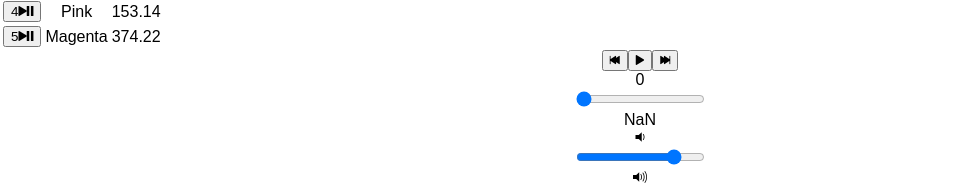
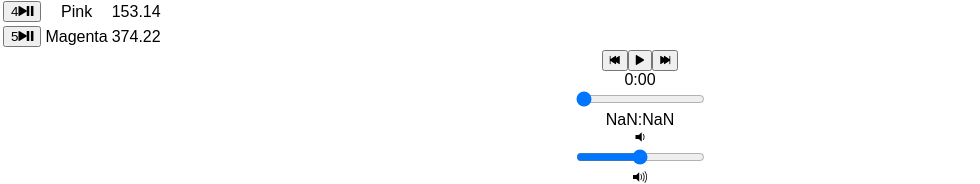
Before and after one commit to TravisBlair74/bloc-jams-react, a React (Create React App) app: page /album/the-colors in a window 1280 px wide. Shown: the part 865-1049 px from the top of the page, without its empty margins (0-980 px from the left). Built offline with nearby package versions, Linux system fonts and the light colour scheme.

Commit message:
Volume slider added and time format conversion

```diff
--- a/src/components/Album.js
+++ b/src/components/Album.js
@@ -14,6 +14,7 @@ class Album extends Component {
           album: album,
           currentSong: album.songs[0],
           currentTime: 0,
+          currentVolume: 1,
           duration: album.songs[0].duration,
           isPlaying: false
         };
@@ -44,6 +45,13 @@ class Album extends Component {
    play() {
      this.audioElement.play();
      this.setState({ isPlaying: true });
+   }
+
+   formatTime(time) {
+     const minutes = Math.floor(time/60);
+     const seconds = Math.floor(time%60);
+     if (seconds<10) {return (minutes + ":0" + seconds);}
+     return (minutes + ":" + seconds);
    }
 
    pause() {
@@ -88,6 +96,12 @@ class Album extends Component {
      this.setState({ currentTime: newTime });
    }
 
+   handleVolumeChange(e) {
+      const newVolume = e.target.value;
+      this.audioElement.volume = newVolume;
+      this.setState({ currentVolume: newVolume });
+    }
+
   render() {
     return (
       <section className="album">
@@ -126,11 +140,14 @@ class Album extends Component {
           isPlaying={this.state.isPlaying}
           currentSong={this.state.currentSong}
           currentTime={this.audioElement.currentTime}
+          currentVolume={this.audioElement.currentVolume}
           duration={this.audioElement.duration}
           handleSongClick={() => this.handleSongClick(this.state.currentSong)}
           handlePrevClick={() => this.handlePrevClick()}
           handleNextClick={() => this.handleNextClick()}
           handleTimeChange={(e) => this.handleTimeChange(e)}
+          handleVolumeChange={(e) => this.handleVolumeChange(e)}
+          formatTime={(time) => this.formatTime(time)}
         />
       </section>
     );
--- a/src/components/PlayerBar.js
+++ b/src/components/PlayerBar.js
@@ -16,7 +16,7 @@ class PlayerBar extends Component {
           </button>
         </section>
         <section id="time-control">
-          <div className="current-time">{this.props.currentTime}</div>
+          <div className="current-time">{this.props.formatTime(this.props.currentTime)}</div>
           <input
             type="range"
             className="seek-bar"
@@ -26,11 +26,19 @@ class PlayerBar extends Component {
             step="0.01"
             onChange={this.props.handleTimeChange}
           />
-          <div className="total-time">{this.props.duration}</div>
+          <div className="total-time">{this.props.formatTime(this.props.duration)}</div>
         </section>
         <section id="volume-control">
           <div className="icon ion-volume-low"></div>
-          <input type="range" className="seek-bar" value="80" />
+          <input
+            type="range"
+            className="volume-bar"
+            value={this.props.currentVolume}
+            max="1"
+            min="0"
+            step="0.01"
+            onChange={this.props.handleVolumeChange}
+          />
           <div className="icon ion-volume-high"></div>
         </section>
       </section>
```
